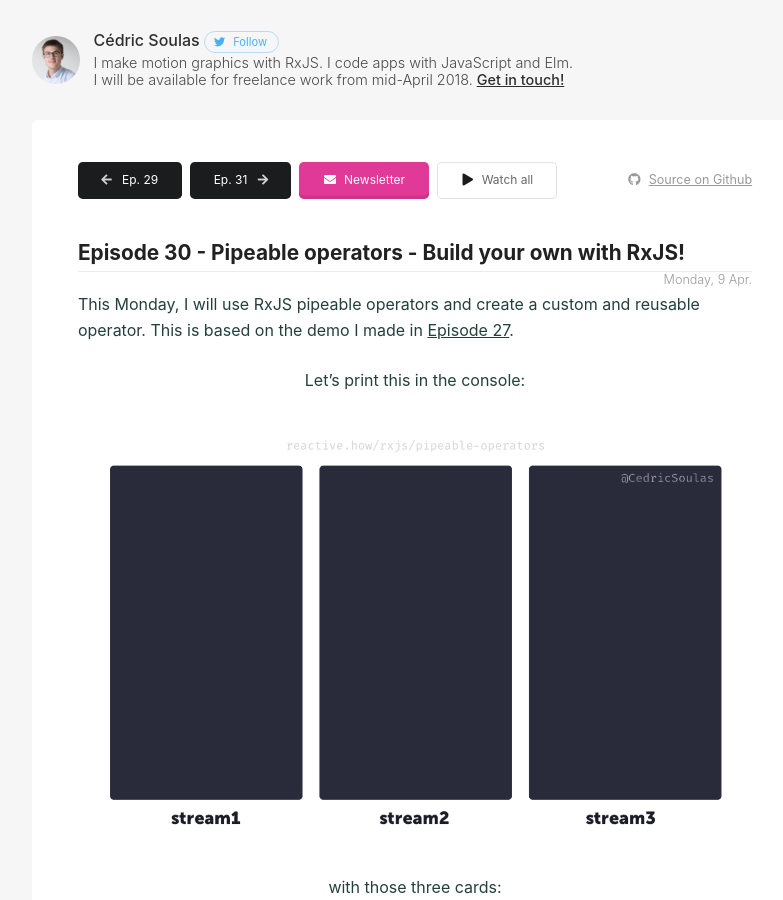
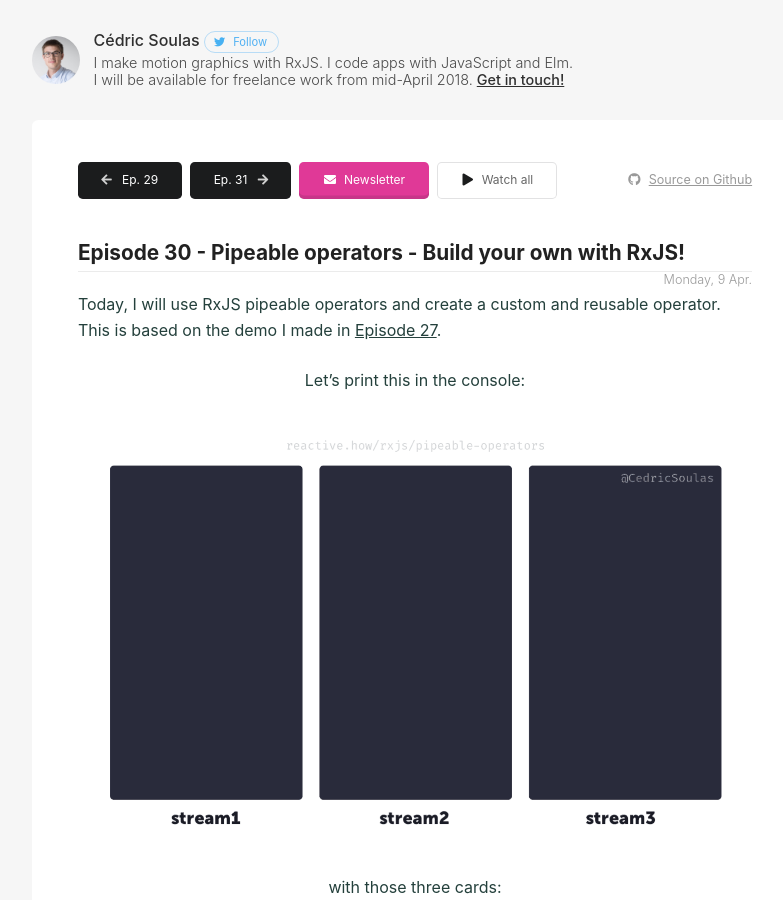
Before and after one commit to cedricss/reactive.how, a Jekyll site: the page built from rxjs/pipeable-operators.md, in a window 1280 px wide and 900 px high. Shown: the whole window, without its empty margins (225-1008 px from the left). Built offline with Jekyll 4.4.1, drawn with Linux system fonts in a browser that asks for light colours.

Commit message:
Update Episode 30

```diff
--- a/rxjs/pipeable-operators.md
+++ b/rxjs/pipeable-operators.md
@@ -8,7 +8,7 @@ preview_image: rxjs/pipeable-operators/content_preview.jpg
 preview_image_alt:
 ---
 
-This Monday, I will use RxJS pipeable operators and create a custom and reusable operator. This is based on the demo I made in [Episode 27](/pipeline-operator).
+Today, I will use RxJS pipeable operators and create a custom and reusable operator. This is based on the demo I made in [Episode 27](/pipeline-operator).
 
 > Let's print this in the console:
 
```
